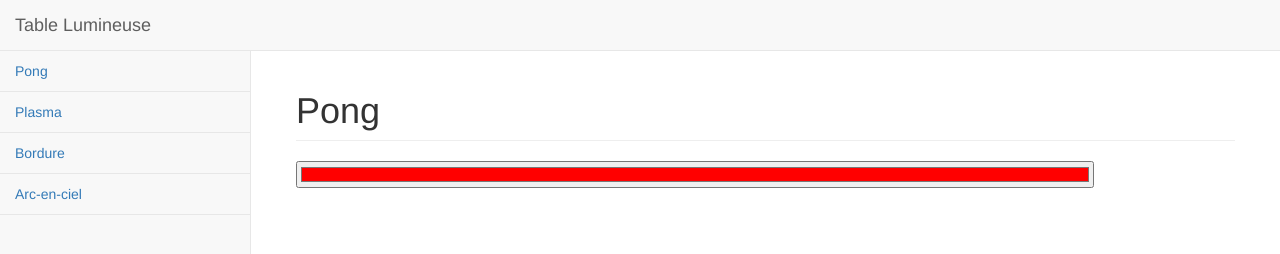
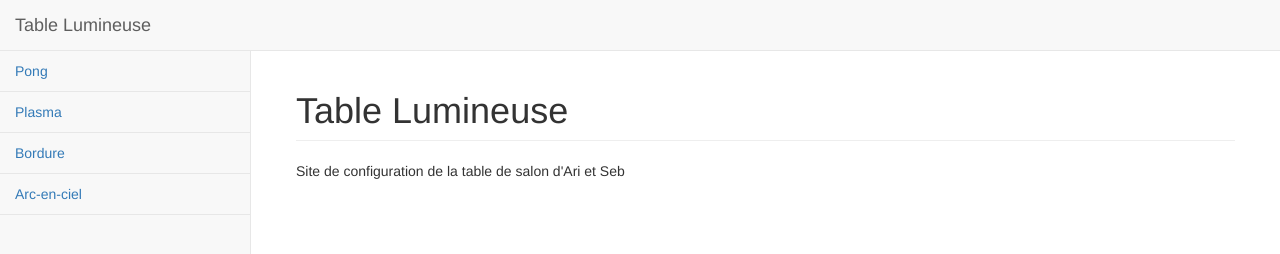
Before and after one commit to sbarasco/coffee-table, a plain HTML site: page rasp/http/index.html in a window 1280 px wide. Shown: the top 254 px of the page. Drawn offline with Linux system fonts and the light colour scheme; files that its build step writes are made by us from their sources; files whose address does not match are found by name.

```diff
--- a/rasp/http/index.html
+++ b/rasp/http/index.html
@@ -49,8 +49,8 @@
         <div class="container-fluid">
           <div class="row">
             <div class="col-lg-12">
-              <h1 class="page-header">Pong</h1>
-              <input type="color" id="html5colorpicker" onchange="clickColor(0, -1, -1, 5)" value="#ff0000" style="width:85%;">
+              <h1 class="page-header">Table Lumineuse</h1>
+              <p>Site de configuration de la table de salon d'Ari et Seb</p>
             </div>
             <!-- /.col-lg-12 -->
           </div>
```
Also changed, not shown: 1 other file.
